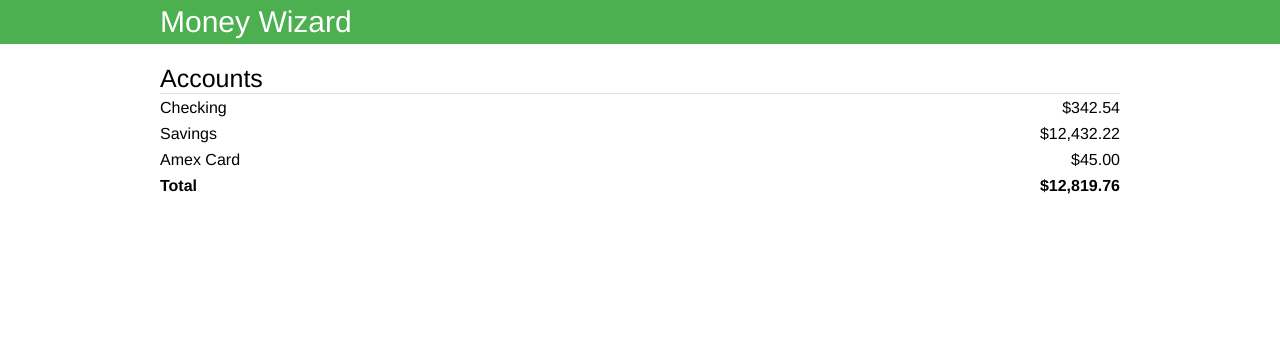
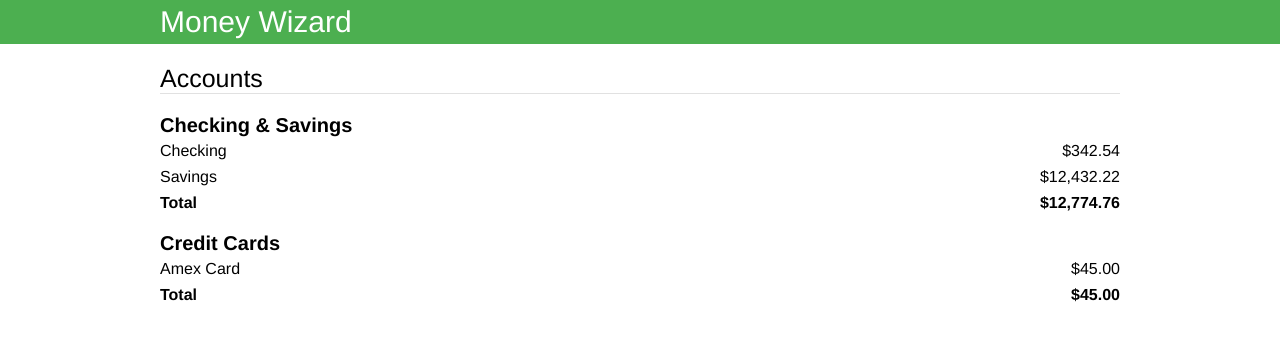
Before and after one commit to alecgunnar/money-wizard, a Vue app in the folder ui/: page /#/ in a window 1280 px wide. Shown: the top 340 px of the page. Built offline with nearby package versions, Linux system fonts and the light colour scheme; the HTML template or start-up script is replaced by a standard one.

Commit message:
Update look and feel of accounts

```diff
--- a/ui/index.html
+++ b/ui/index.html
@@ -20,8 +20,13 @@
       h1 {
         font-size: 2.5rem;
         font-weight: 500;
+        margin: 0 0 2rem;
+        border-bottom: 1px solid #E1E1E1;
+      }
+
+      h2 {
+        font-size: 2rem;
         margin: 0 0 0.5rem;
-        border-bottom: 1px solid #E1E1E1;
       }
 
       li, p {
--- a/ui/src/components/lists/ListOfAccounts.vue
+++ b/ui/src/components/lists/ListOfAccounts.vue
@@ -1,4 +1,5 @@
 <template>
+  <div>
     <ul class="accounts">
       <li v-for="account in accounts"
         class="accounts__account"
@@ -11,6 +12,7 @@
         <div class="accounts__balance accounts__balance--totalBalance">{{ totalBalance | dollarAmount }}</div>
       </li>
     </ul>
+  </div>
 </template>
 
 <script>
--- a/ui/src/components/views/Accounts.vue
+++ b/ui/src/components/views/Accounts.vue
@@ -1,7 +1,13 @@
 <template>
   <div>
     <h1>Accounts</h1>
-    <ListOfAccounts :accounts="accounts" />
+    <h2>Checking &amp; Savings</h2>
+    <ListOfAccounts
+      :accounts="debitAccounts"
+      class="accountsGroup" />
+    <h2>Credit Cards</h2>
+    <ListOfAccounts :accounts="creditAccounts"
+      class="accountsGroup" />
   </div>
 </template>
 
@@ -11,7 +17,15 @@ import ListOfAccounts from '../lists/ListOfAccounts'
 
 export default {
   name: 'Accounts',
-  computed: mapState(['accounts']),
+  computed: {
+    ...mapState(['accounts']),
+    debitAccounts () {
+      return this.accounts.filter((account) => ['checking', 'savings'].indexOf(account.type) > -1)
+    },
+    creditAccounts () {
+      return this.accounts.filter((account) => ['credit-card'].indexOf(account.type) > -1)
+    }
+  },
   mounted () {
     this.loadAccounts()
   },
@@ -19,3 +33,9 @@ export default {
   components: { ListOfAccounts }
 }
 </script>
+
+<style scoped>
+.accountsGroup {
+  margin: 0 0 2rem;
+}
+</style>
```
Lines whose indentation alone changed are shown as unchanged.
